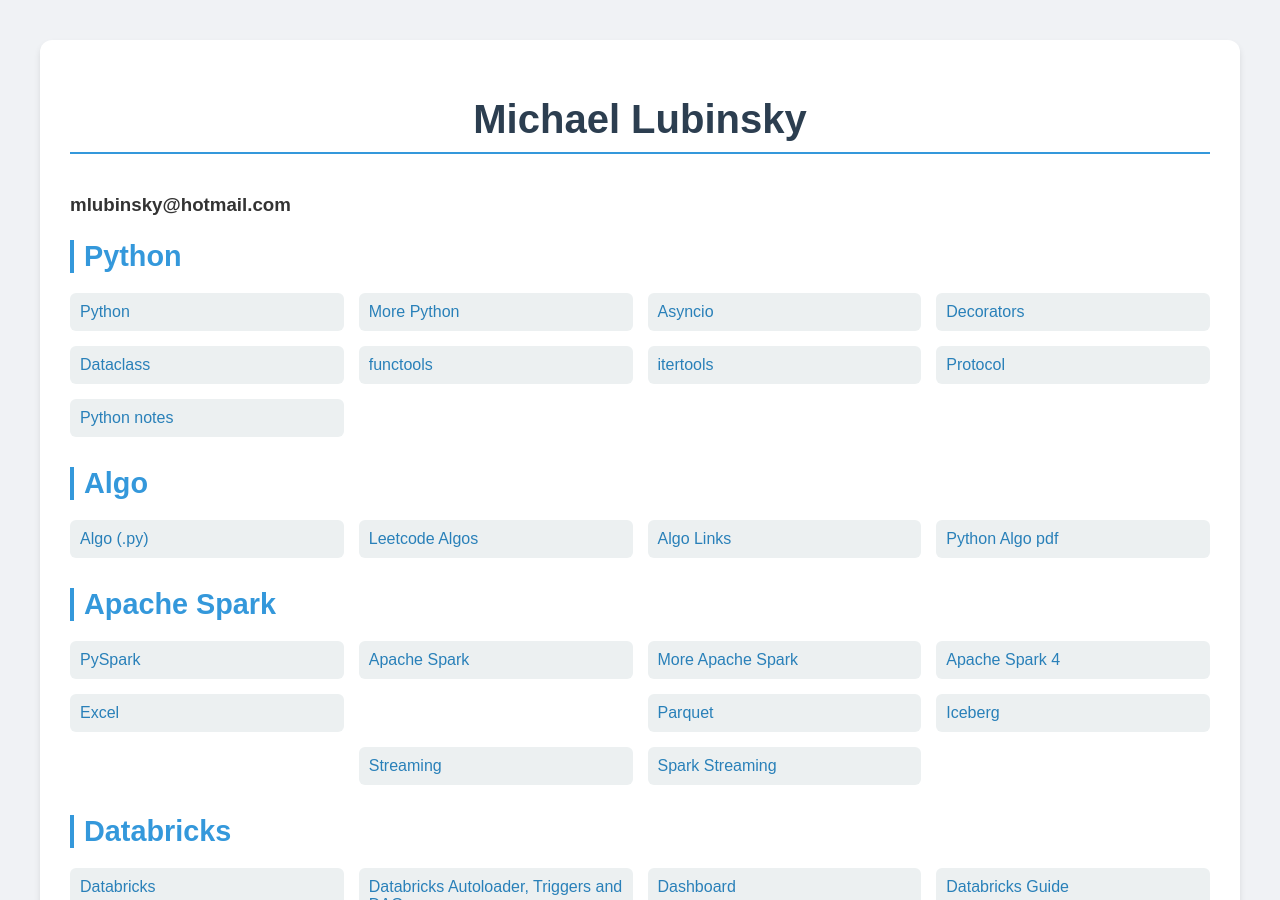
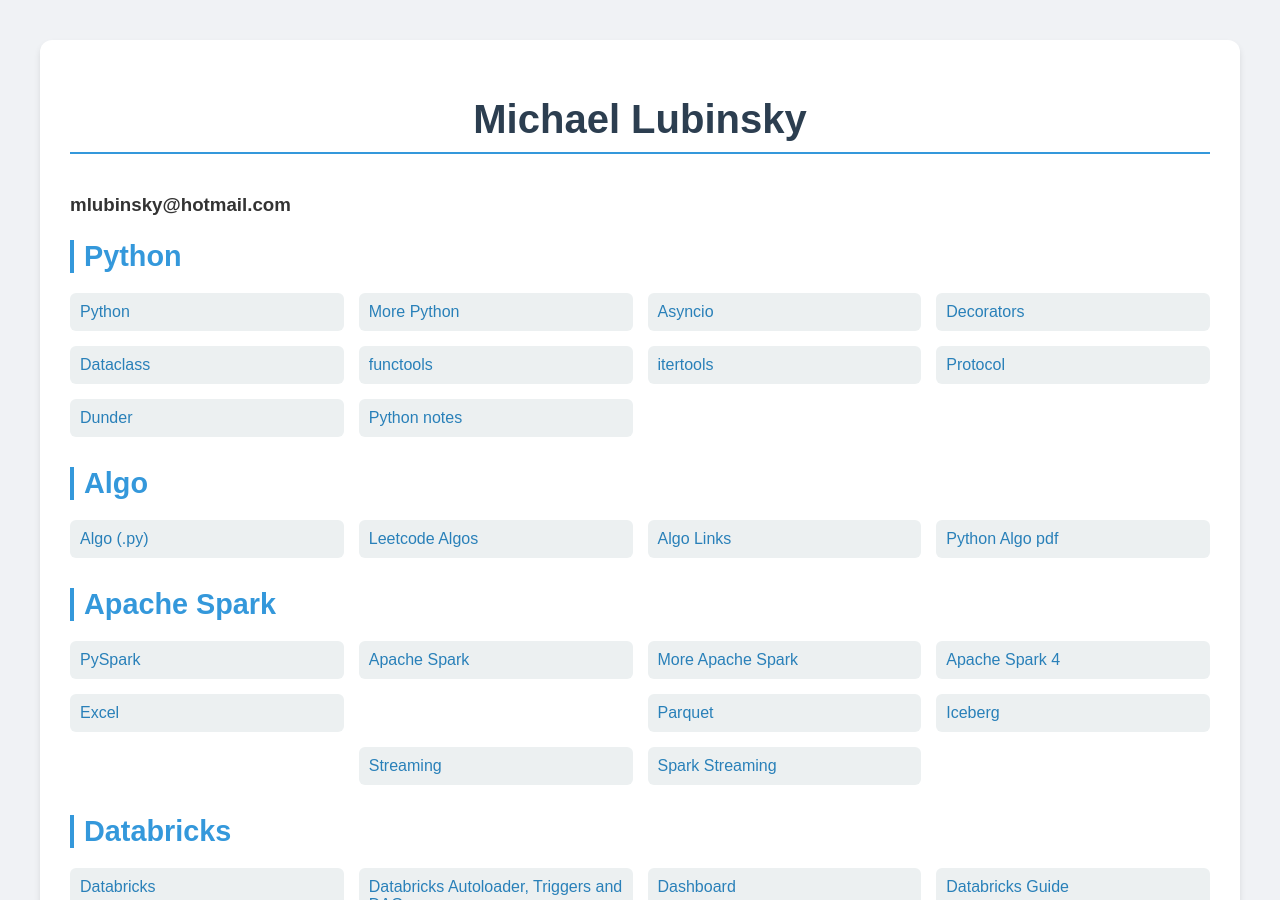
Before and after one commit to Michael-Lubinsky/michael-lubinsky.github.com, a Jekyll site: the page built from index.html, in a window 1280 px wide and 900 px high. Built offline with Jekyll 4.4.1, drawn with Linux system fonts in a browser that asks for light colours.

Commit message:
Add link to Dunder documentation in index.html

```diff
--- a/index.html
+++ b/index.html
@@ -89,6 +89,7 @@
                 <a href="python/functools.html">functools</a>
                 <a href="python/itertools.html">itertools</a>
                 <a href="python/protocol.html">Protocol</a>
+                <a href="python/dunder.html">Dunder</a>
                 <a href="python/string_formatting.html">Python notes</a>
             </div>
         </div>
```
